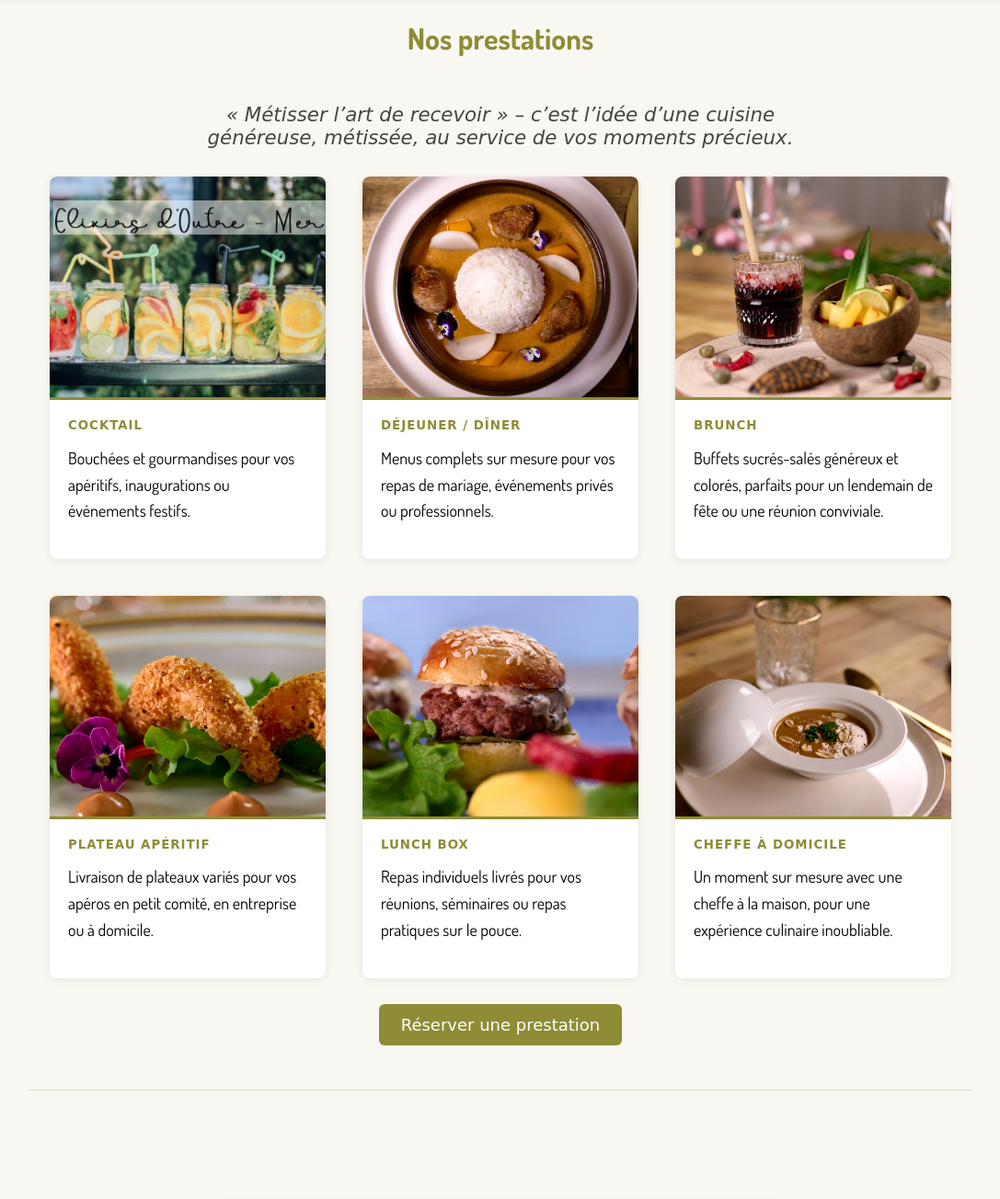
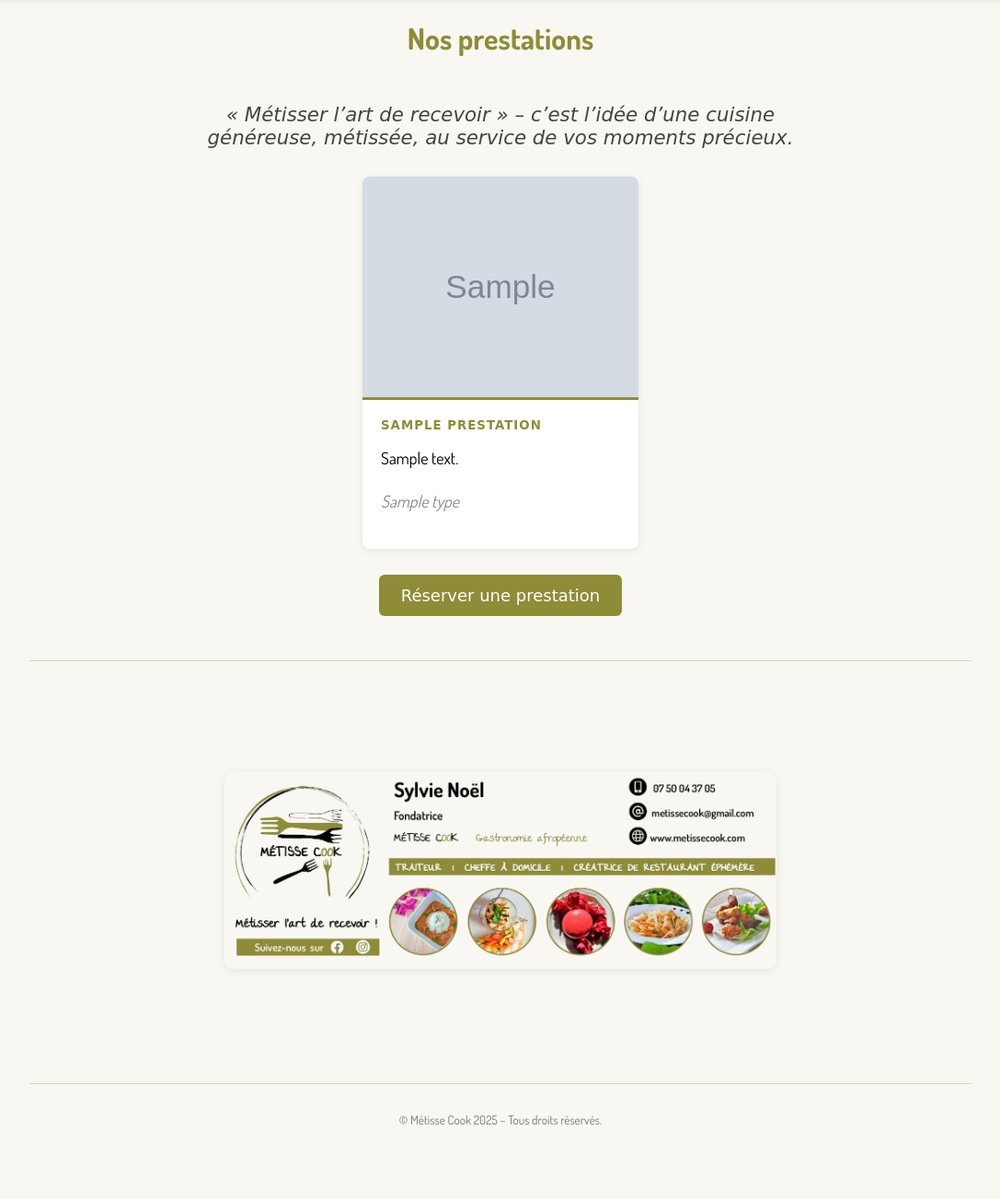
Before and after one commit to ethansoucher17/Metisse-Cook, a Flask app: template backend/templates/prestations.html in a window 1280 px wide. Shown: the part 64-1368 px from the top of the page at 92% size, without its empty margins (96-1183 px from the left). After the commit the page ends 1287 px from the top, so only its background shows below. Run offline with Flask 3, Linux system fonts and the light colour scheme; the template is opened without the code that fills it: most values are stand-ins (such as "Sample title", 1, 10 or a date in 2020); grey boxes marked "Sample" are stand-in pictures; some web fonts are replaced.

Commit message:
affichage des éléments en mode dynamique

```diff
--- a/backend/templates/prestations.html
+++ b/backend/templates/prestations.html
@@ -232,49 +232,17 @@
     « Métisser l’art de recevoir » – c’est l’idée d’une cuisine généreuse, métissée, au service de vos moments précieux.
   </blockquote>
   <div class="prestations">
-    <div class="prestation" data-aos="fade-up">
-      <img src="/static/images/cocktail.jpg" alt="Cocktail">
-      <div class="prestation-content">
-        <h3>Cocktail</h3>
-        <p>Bouchées et gourmandises pour vos apéritifs, inaugurations ou événements festifs.</p>
-      </div>
-    </div>
-    <div class="prestation" data-aos="fade-up">
-      <img src="/static/images/dejeuner.jpg" alt="Déjeuner / Dîner">
-      <div class="prestation-content">
-        <h3>Déjeuner / Dîner</h3>
-        <p>Menus complets sur mesure pour vos repas de mariage, événements privés ou professionnels.</p>
-      </div>
-    </div>
-    <div class="prestation" data-aos="fade-up">
-      <img src="/static/images/brunch.jpg" alt="Brunch">
-      <div class="prestation-content">
-        <h3>Brunch</h3>
-        <p>Buffets sucrés-salés généreux et colorés, parfaits pour un lendemain de fête ou une réunion conviviale.</p>
-      </div>
-    </div>
-    <div class="prestation" data-aos="fade-up">
-      <img src="/static/images/plateau.jpg" alt="Plateau apéritif">
-      <div class="prestation-content">
-        <h3>Plateau apéritif</h3>
-        <p>Livraison de plateaux variés pour vos apéros en petit comité, en entreprise ou à domicile.</p>
-      </div>
-    </div>
-    <div class="prestation" data-aos="fade-up">
-      <img src="/static/images/lunchbox.jpg" alt="Lunch box">
-      <div class="prestation-content">
-        <h3>Lunch box</h3>
-        <p>Repas individuels livrés pour vos réunions, séminaires ou repas pratiques sur le pouce.</p>
-      </div>
-    </div>
-    <div class="prestation" data-aos="fade-up">
-      <img src="/static/images/chef.jpg" alt="Chef à domicile">
-      <div class="prestation-content">
-        <h3>Cheffe à domicile</h3>
-        <p>Un moment sur mesure avec une cheffe à la maison, pour une expérience culinaire inoubliable.</p>
-      </div>
+  {% for p in prestations %}
+  <div class="prestation" data-aos="fade-up">
+    <img src="{{ url_for('static', filename='images/' + p.image_url) }}" alt="{{ p.titre }}">
+    <div class="prestation-content">
+      <h3>{{ p.titre }}</h3>
+      <p>{{ p.description }}</p>
+      <p style="font-style: italic; color: #888;">{{ p.type }}</p>
     </div>
   </div>
+  {% endfor %}
+</div>
 
   <div style="text-align: center; margin-top: 40px;">
     <a href="/contact" style="background-color: #8e8c37; color: white; padding: 12px 24px; text-decoration: none; border-radius: 6px; font-size: 18px; font-family: 'Somelove', cursive;">
```
